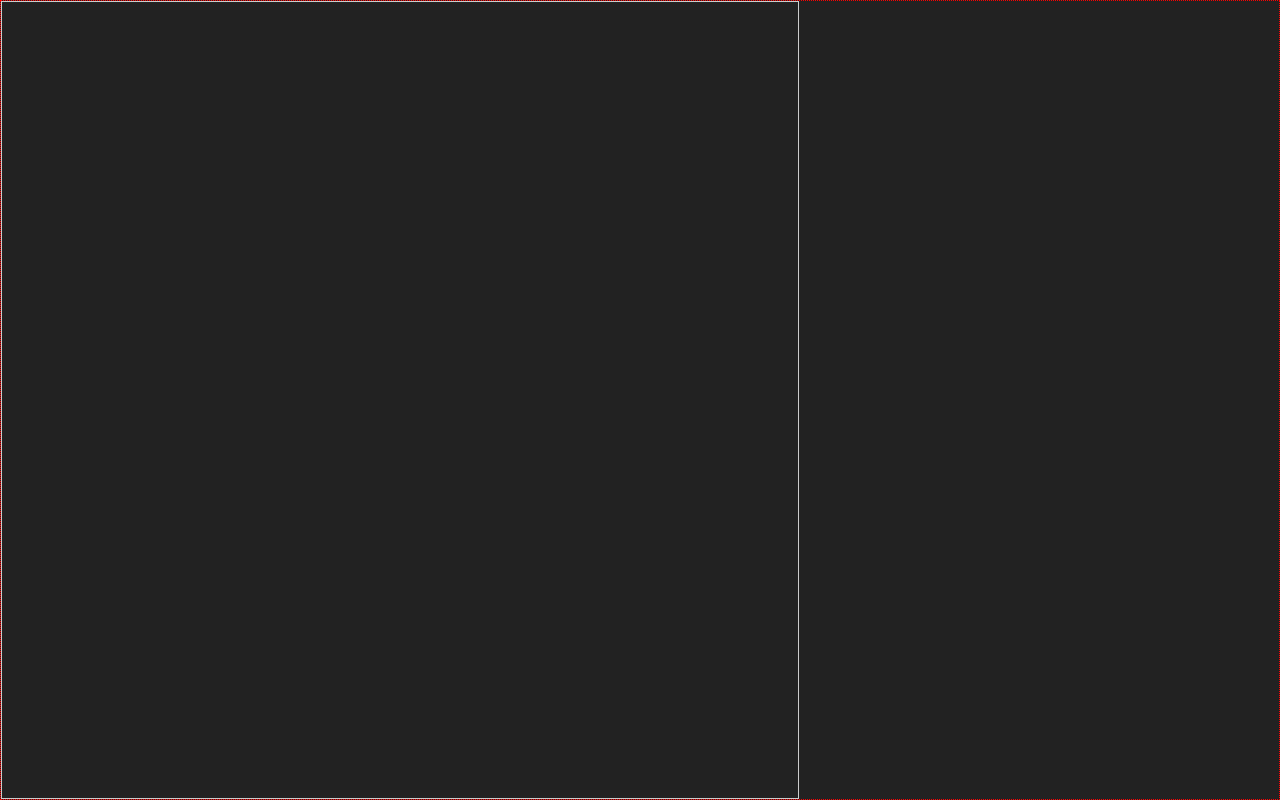
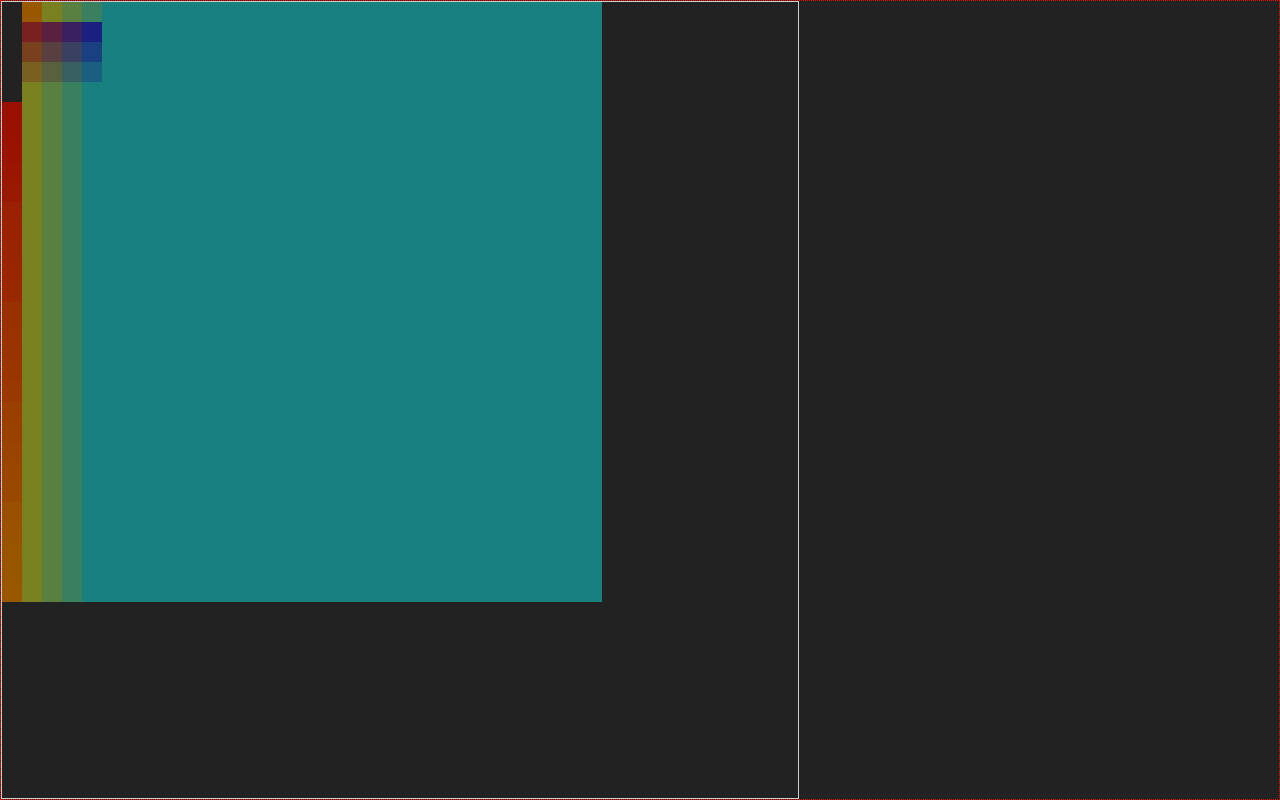
Before and after one commit to shadish/scaling-pixel-canvas, a React (Create React App) app: page / in a window 1280 px wide. Built offline with nearby package versions, Linux system fonts and the light colour scheme.

Commit message:
draw crude pixels

```diff
--- a/package.json
+++ b/package.json
@@ -12,5 +12,8 @@
     "build": "react-scripts build",
     "test": "react-scripts test --env=jsdom",
     "eject": "react-scripts eject"
+  },
+  "devDependencies": {
+    "eslint": "^5.1.0"
   }
 }
--- a/src/runCanvas.js
+++ b/src/runCanvas.js
@@ -2,16 +2,37 @@ function setupCanvas() {
 	let body = document.getElementsByTagName("BODY")[0];
 	body.onresize = resize
 	resize()
+	// drawPixels()
+}
+
+function getCanvas() {
+	return document.getElementById('sprite-canvas')
+}
+
+function drawPixels() {
+	let c = getCanvas()
+	var ctx = c.getContext("2d");
+
+	let res = { width: 30, height: 30 }
+
+	let pixel = 20;
+
+	for(let x = 0; x < res.width * pixel; x += pixel) {
+		for(let y = 0; y < res.height * pixel; y += pixel) {
+			ctx.fillStyle = `#${99-x}${y}${x}`
+			ctx.fillRect(x,y,pixel,pixel)
+		}
+	}
 }
 
 function resize() {
 	let app = document.getElementById('app')
-	let canvas = document.getElementById('sprite-canvas')
+	let canvas = getCanvas()
 	app.style.height = `${window.innerHeight-2}px`
 	canvas.width = `${window.innerHeight-4}`
-	canvas.height = canvas.style.width
-
+	canvas.height = `${window.innerHeight-4}`
 	console.log('resizing to:', canvas.style.height, canvas.style.width)
+	drawPixels()
 }
 
 module.exports = {
```
Also changed, not shown: 1 other file (tests, documents, lock files or other folders).
